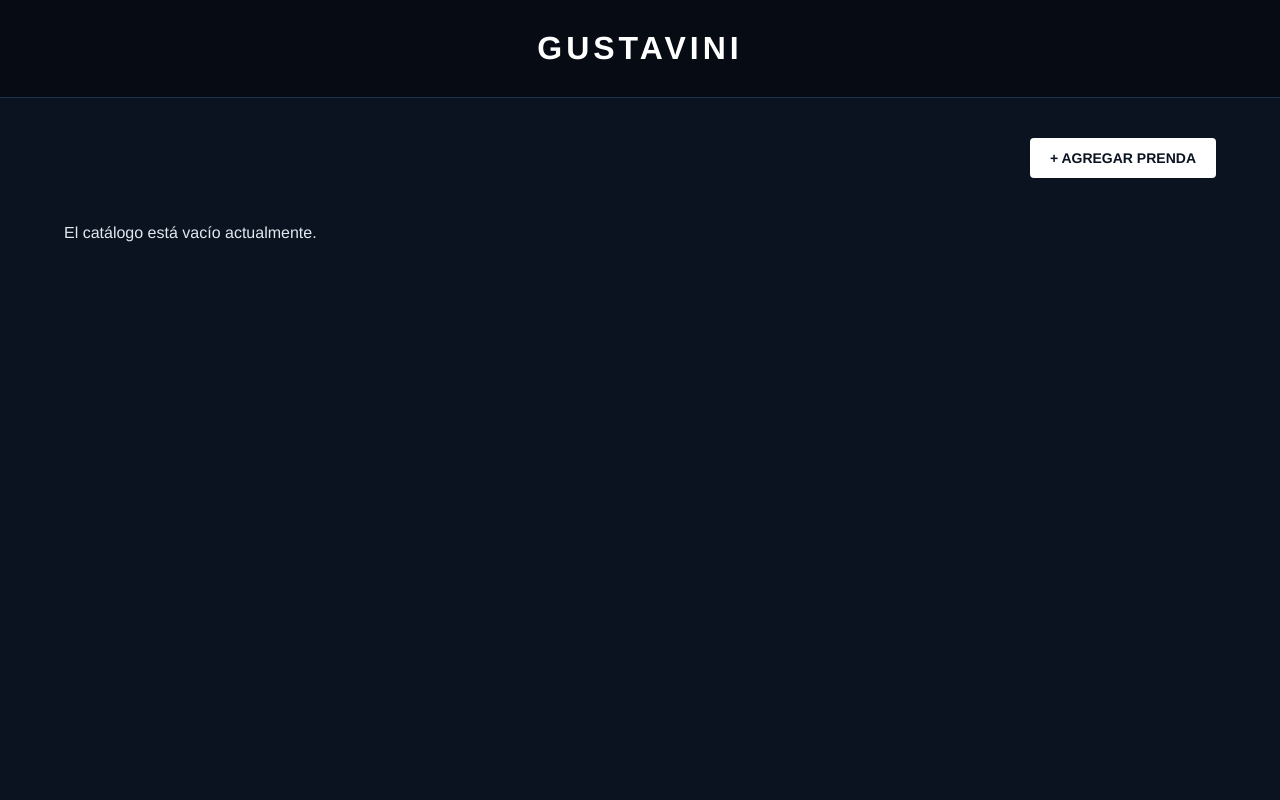
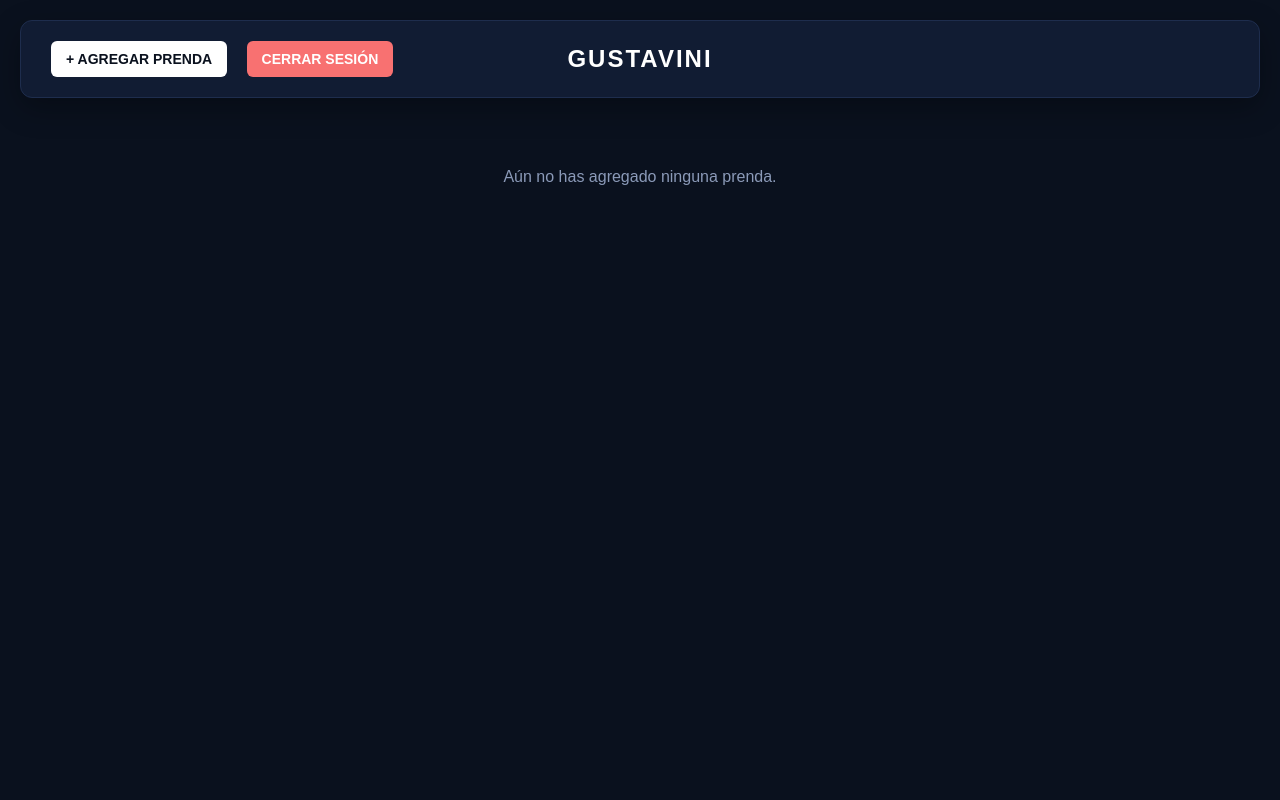
Before and after one commit to GOTTO-Z/codigo-back-end-evan2, a Django app: template prendasapp/templates/prendasapp/inicio.html in a window 1280 px wide. Run offline with Django 5.2, Linux system fonts and the light colour scheme; the template is opened without the code that fills it, so the values that code supplies are empty.

Commit message:
Nuevo html

```diff
--- a/prendasapp/templates/prendasapp/inicio.html
+++ b/prendasapp/templates/prendasapp/inicio.html
@@ -1,224 +1,236 @@
 <!DOCTYPE html>
 <html lang="es">
+
 <head>
     <meta charset="UTF-8">
-    <title>Catálogo - Gustavini</title>
+    <meta name="viewport" content="width=device-width, initial-scale=1.0">
+    <title>Catálogo de Prendas</title>
+
     <style>
-        body {
-            font-family: 'Helvetica Neue', Arial, sans-serif;
-            background-color: #0b1320;
-            color: #e2e8f0;
+        /* ESTILOS GENERALES (Mismo tema oscuro del login) */
+        * {
+            box-sizing: border-box;
             margin: 0;
             padding: 0;
         }
 
-        .header {
-            background-color: #060b14;
-            padding: 30px 20px;
-            text-align: center;
-            border-bottom: 1px solid #1e3150;
+        body {
+            min-height: 100vh;
+            font-family: Arial, Helvetica, sans-serif;
+            color: #ffffff;
+            background-color: #0a111e;
+            padding: 20px;
         }
 
-        .header h1 {
-            margin: 0;
-            font-size: 32px;
-            text-transform: uppercase;
-            letter-spacing: 4px;
-            color: #ffffff;
+        header {
+            display: flex;
+            justify-content: space-between;
+            align-items: center;
+            background-color: #111c33;
+            padding: 20px 30px;
+            border-radius: 12px;
+            border: 1px solid #1e2d4d;
+            margin-bottom: 30px;
+            box-shadow: 0 10px 30px rgba(0, 0, 0, 0.3);
         }
 
-        .contenedor {
-            width: 90%;
-            max-width: 1200px;
-            margin: 40px auto;
+        header h1 {
+            position: absolute;
+            left: 50%;
+            transform: translateX(-50%);
+            font-size: 24px;
+            text-transform: uppercase;
+            letter-spacing: 2px;
+            margin: 0;
         }
 
-        .acciones {
-            text-align: right;
-            margin-bottom: 30px;
+        .btn {
+            padding: 10px 15px;
+            font-family: inherit;
+            font-size: 14px;
+            font-weight: 700;
+            text-transform: uppercase;
+            text-decoration: none;
+            border: none;
+            border-radius: 6px;
+            cursor: pointer;
+            transition: background-color 0.2s, transform 0.2s;
+            display: inline-block;
+            text-align: center;
         }
 
-        .boton-nuevo {
-            display: inline-block;
-            padding: 12px 20px;
-            background-color: #ffffff;
-            color: #0b1320;
-            text-decoration: none;
-            font-weight: bold;
-            text-transform: uppercase;
-            font-size: 14px;
-            border-radius: 4px;
-            transition: background-color 0.3s;
+        .btn:hover {
+            transform: translateY(-2px);
         }
 
-        .boton-nuevo:hover {
-            background-color: #cbd5e1;
+        .btn-primario {
+            color: #0a111e;
+            background-color: #ffffff;
         }
 
-        .grid-prendas {
+        .btn-primario:hover {
+            background-color: #e2e8f0;
+        }
+
+        .btn-peligro {
+            color: white;
+            background-color: #f87171;
+        }
+
+        .btn-peligro:hover {
+            background-color: #ef4444;
+        }
+
+        .btn-secundario {
+            color: #ffffff;
+            background-color: #34476e;
+        }
+
+        .btn-secundario:hover {
+            background-color: #4a5d85;
+        }
+
+        .contenedor-prendas {
             display: grid;
             grid-template-columns: repeat(auto-fill, minmax(280px, 1fr));
-            gap: 30px;
+            gap: 20px;
+            margin-top: 20px;
         }
 
-        .prenda-card {
-            background-color: #152238;
-            border-radius: 8px;
-            overflow: hidden;
-            transition: transform 0.3s ease, box-shadow 0.3s ease;
-            display: flex;
-            flex-direction: column;
-            border: 1px solid #1e3150;
-        }
-
-        .prenda-card:hover {
-            transform: translateY(-5px);
-            box-shadow: 0 10px 20px rgba(0,0,0,0.4);
-        }
-
-        .imagen-container {
-            width: 100%;
-            height: 350px;
-            background-color: #0d1829;
-            display: flex;
-            align-items: center;
-            justify-content: center;
-            overflow: hidden;
-        }
-
-        .imagen-container img {
-            width: 100%;
-            height: 100%;
-            object-fit: cover;
-        }
-
-        .sin-imagen {
-            color: #64748b;
-            font-style: italic;
-        }
-
-        .info-prenda {
+        .tarjeta-prenda {
+            background-color: #111c33;
+            border: 1px solid #1e2d4d;
+            border-radius: 12px;
             padding: 20px;
-            flex-grow: 1;
+            box-shadow: 0 10px 20px rgba(0, 0, 0, 0.2);
             display: flex;
             flex-direction: column;
         }
 
-        .info-prenda h2 {
-            margin: 0 0 10px 0;
+        .tarjeta-prenda img {
+            width: 100%;
+            height: 200px;
+            object-fit: cover;
+            border-radius: 8px;
+            margin-bottom: 15px;
+            background-color: #0a111e;
+        }
+
+        .tarjeta-prenda h2 {
             font-size: 20px;
-            text-transform: capitalize;
+            margin-bottom: 10px;
             color: #ffffff;
         }
 
-        .info-prenda .descripcion {
+        .tarjeta-prenda p {
+            color: #8b9ab8;
             font-size: 14px;
-            color: #94a3b8;
+            line-height: 1.5;
+            flex-grow: 1;
             margin-bottom: 15px;
-            flex-grow: 1;
         }
 
         .estado {
-            font-size: 13px;
+            font-size: 12px;
             font-weight: bold;
+            padding: 4px 8px;
+            border-radius: 4px;
             margin-bottom: 15px;
-            padding: 5px 10px;
-            border-radius: 4px;
-            display: inline-block;
+            align-self: flex-start;
         }
 
-        .estado.disponible {
-            background-color: rgba(46, 204, 113, 0.15);
-            color: #4ade80;
+        .disponible { background-color: rgba(74, 222, 128, 0.2); color: #4ade80; }
+        .agotado { background-color: rgba(248, 113, 113, 0.2); color: #f87171; }
+
+        .acciones {
+            display: flex;
+            gap: 10px;
+            margin-top: auto;
         }
 
-        .estado.agotado {
-            background-color: rgba(231, 76, 60, 0.15);
-            color: #f87171;
-        }
-
-        .botones {
-            display: flex;
-            gap: 10px;
-            border-top: 1px solid #1e3150;
-            padding-top: 15px;
-        }
-
-        .botones a {
+        .acciones .btn {
             flex: 1;
-            text-align: center;
-            text-decoration: none;
-            color: #e2e8f0;
-            font-size: 13px;
-            padding: 8px 0;
-            border-radius: 4px;
-            background-color: #1e3150;
-            transition: background-color 0.2s;
-        }
-
-        .botones a:hover {
-            background-color: #2a4365;
-        }
-
-        .botones a.eliminar:hover {
-            background-color: #8c2323;
-            color: white;
+            padding: 8px;
+            font-size: 12px;
         }
     </style>
 </head>
 
 <body>
 
-<div class="header">
+    <!-- CABECERA CON BOTÓN DE CERRAR SESIÓN -->
+    <header>
         <h1>Gustavini</h1>
+        <div>
+            <a href="{% url 'crear_prenda' %}" class="btn btn-primario" style="margin-right: 15px;">+ Agregar Prenda</a>
+            <button id="btnCerrarSesion" class="btn btn-peligro">Cerrar Sesión</button>
         </div>
+    </header>
 
-<div class="contenedor">
+    <!-- LISTADO DE PRENDAS -->
+    <main>
+        <div class="contenedor-prendas">
+            {% for prenda in prendas %}
+                <div class="tarjeta-prenda">
 
-    <div class="acciones">
-        <a href="{% url 'crear_prenda' %}" class="boton-nuevo">
-            + Agregar Prenda
-        </a>
+                    {% if prenda.imagen %}
+                        <img src="{{ prenda.imagen.url }}" alt="Imagen de {{ prenda.nombre }}">
+                    {% else %}
+                        <div style="height: 200px; background-color: #0a111e; border-radius: 8px; display: flex; justify-content: center; align-items: center; margin-bottom: 15px; color: #5b6b88;">
+                            Sin Imagen
                         </div>
+                    {% endif %}
 
-    <div class="grid-prendas">
-        {% for prenda in prendas %}
-            <div class="prenda-card">
+                    <h2>{{ prenda.nombre }}</h2>
 
-                <div class="imagen-container">
-                    {% if prenda.imagen %}
-                        <img src="{{ prenda.imagen.url }}" alt="{{ prenda.nombre }}">
-                    {% else %}
-                        <span class="sin-imagen">Sin imagen disponible</span>
-                    {% endif %}
-                </div>
-
-                <div class="info-prenda">
-                    <h2>{{ prenda.nombre }}</h2>
-                    <div class="descripcion">{{ prenda.descripcion }}</div>
-
-                    <div>
                     {% if prenda.disponible %}
                         <span class="estado disponible">Disponible</span>
                     {% else %}
-                            <span class="estado agotado">Agotado</span>
+                        <span class="estado agotado">No Disponible</span>
                     {% endif %}
-                    </div>
 
-                    <div class="botones">
-                        <a href="{% url 'detalle_prenda' prenda.id %}">Ver</a>
-                        <a href="{% url 'editar_prenda' prenda.id %}">Editar</a>
-                        <a href="{% url 'eliminar_prenda' prenda.id %}" class="eliminar">Eliminar</a>
+                    <p>{{ prenda.descripcion }}</p>
+
+                    <div class="acciones">
+                        <a href="{% url 'detalle_prenda' prenda.id %}" class="btn btn-secundario">Ver</a>
+                        <a href="{% url 'editar_prenda' prenda.id %}" class="btn btn-primario">Editar</a>
+                        <a href="{% url 'eliminar_prenda' prenda.id %}" class="btn btn-peligro">Borrar</a>
                     </div>
                 </div>
-
-            </div>
             {% empty %}
-            <p>El catálogo está vacío actualmente.</p>
+                <p style="color: #8b9ab8; grid-column: 1 / -1; text-align: center; padding: 40px;">
+                    Aún no has agregado ninguna prenda.
+                </p>
             {% endfor %}
         </div>
+    </main>
 
-</div>
+    <!-- SCRIPT PARA CERRAR SESIÓN -->
+    <script>
+        const btnCerrarSesion = document.getElementById('btnCerrarSesion');
+
+        btnCerrarSesion.addEventListener('click', async function() {
+            const token = sessionStorage.getItem('token');
+
+            if (token) {
+                try {
+                    await fetch('/api/logout/', {
+                        method: 'POST',
+                        headers: {
+                            'Authorization': `Token ${token}`,
+                            'Content-Type': 'application/json'
+                        }
+                    });
+                } catch (error) {
+                    console.error('Error al cerrar sesión en la API:', error);
+                }
+            }
+
+            sessionStorage.removeItem('token');
+
+            window.location.href = "{% url 'logout' %}";
+        });
+    </script>
 
 </body>
 </html>
--- a/prendasapp/urls.py
+++ b/prendasapp/urls.py
@@ -5,6 +5,9 @@ from . import views
 urlpatterns = [
     path('', views.login_pagina, name= 'login_pagina'),
     path('prendas/', views.inicio, name= 'inicio'),
+    path('logout/', views.logout_vista, name='logout'),
+    path('api/prendas/', views.PrendaApiView.as_view(), name='api_prendas'),
+    path('api/prendas/<int:id>/', views.PrendaDetalleApiView.as_view(), name='api_prenda_detalle'),
 
     path('crear/', views.crear_prenda, name= "crear_prenda"),
     path('detalle/<int:id>/', views.detalle_prenda, name='detalle_prenda'),
```
Also changed, not shown: prendasapp/templates/prendasapp/login.html (+42 -52 lines), prendasapp/views.py (+198 -80 lines). Lines whose indentation alone changed are shown as unchanged.
